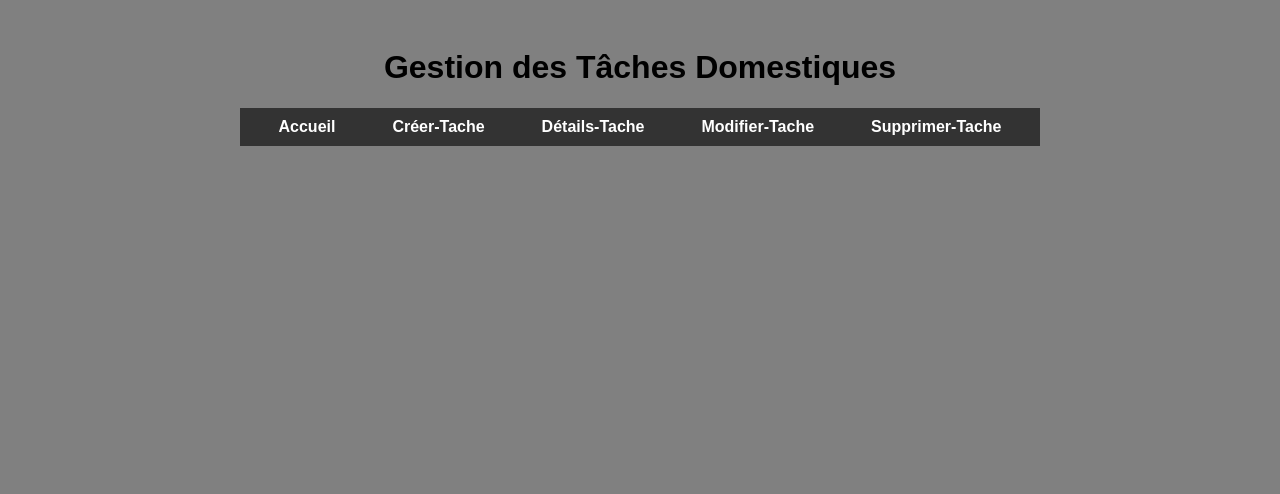
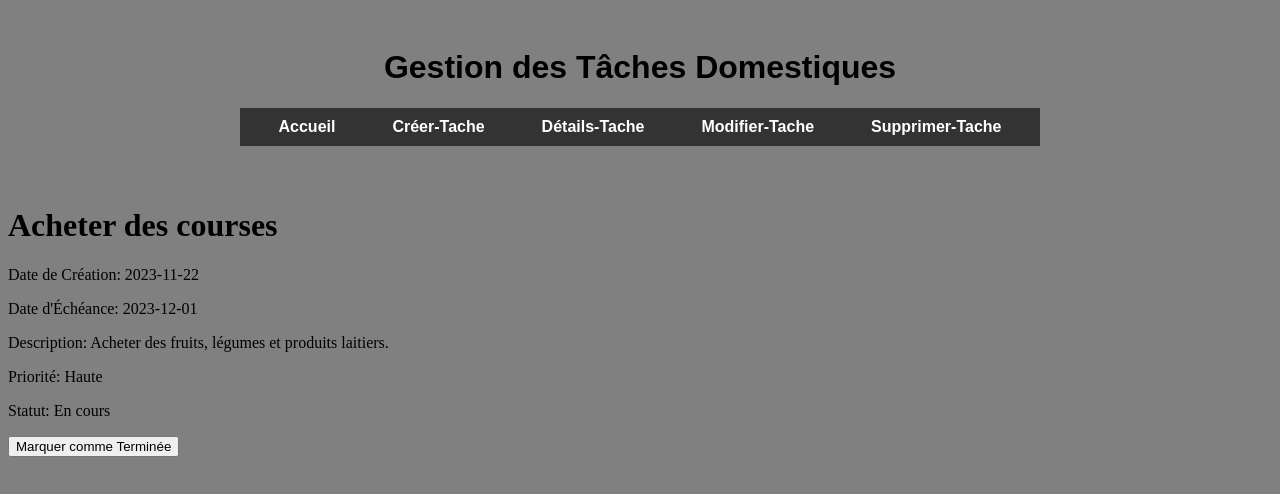
Before and after one commit to Mah224Moud/Angular-project, an Angular app: page /Afficher-Details-Tache/1 in a window 1280 px wide. Shown: the top 494 px of the page. Built offline with nearby package versions, Linux system fonts and the light colour scheme.

Commit message:
ajout des détailles

```diff
--- a/src/app/afficher-details-tache/afficher-details-tache.component.html
+++ b/src/app/afficher-details-tache/afficher-details-tache.component.html
@@ -1 +1,14 @@
  <!-- app.component.html -->
+ <router-outlet></router-outlet>
+
+ <!-- task-details.component.html -->
+ <div class="task-details">
+     <h1>{{ taskDetails.name }}</h1>
+     <p>Date de Création: {{ taskDetails.creationDate }}</p>
+     <p>Date d'Échéance: {{ taskDetails.dueDate }}</p>
+     <p>Description: {{ taskDetails.description }}</p>
+     <p>Priorité: {{ taskDetails.priority }}</p>
+     <p>Statut: {{ taskDetails.status }}</p>
+
+     <button (click)="markAsDone()" [disabled]="taskDetails.status === 'Terminée'">Marquer comme Terminée</button>
+   </div>
--- a/src/app/afficher-details-tache/afficher-details-tache.component.ts
+++ b/src/app/afficher-details-tache/afficher-details-tache.component.ts
@@ -9,6 +9,24 @@ import { ActivatedRoute } from '@angular/router';
 })
 
 
-export class AfficherDetailsTacheComponent  {
+export class AfficherDetailsTacheComponent implements OnInit {
+  taskDetails: any;
 
+  constructor(private route: ActivatedRoute) { }
+
+  ngOnInit(): void {
+    // Simuler des données de tâche (remplacez cela par votre logique de récupération de données)
+    this.taskDetails = {
+      name: "Acheter des courses",
+      creationDate: "2023-11-22",
+      dueDate: "2023-12-01",
+      description: "Acheter des fruits, légumes et produits laitiers.",
+      priority: "Haute",
+      status: "En cours"
+    };
+  }
+
+  markAsDone() {
+    this.taskDetails.status = "Terminée";
+  }
 }
```
Also changed, not shown: 1 other file (tests, documents, lock files or other folders).
